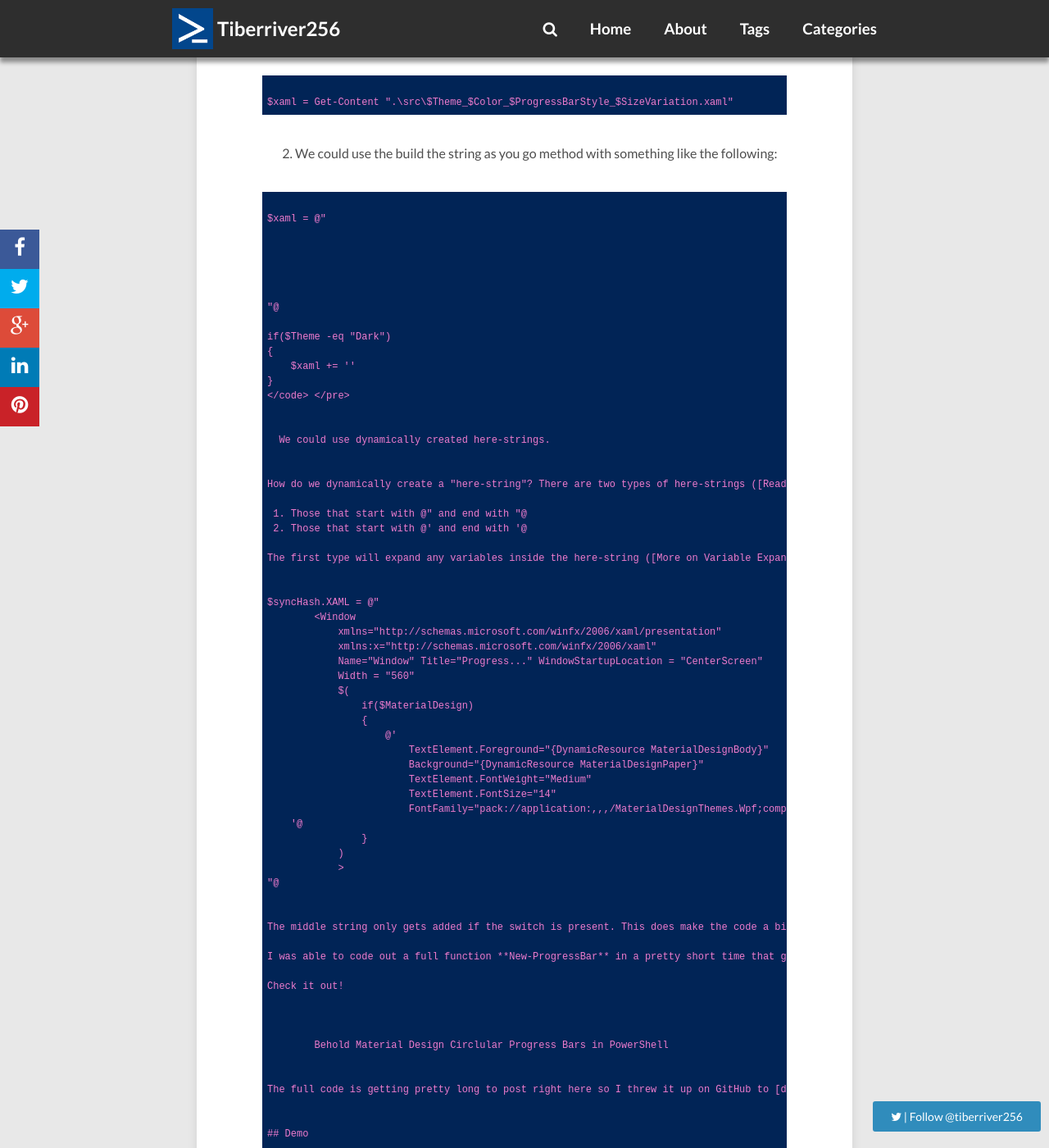
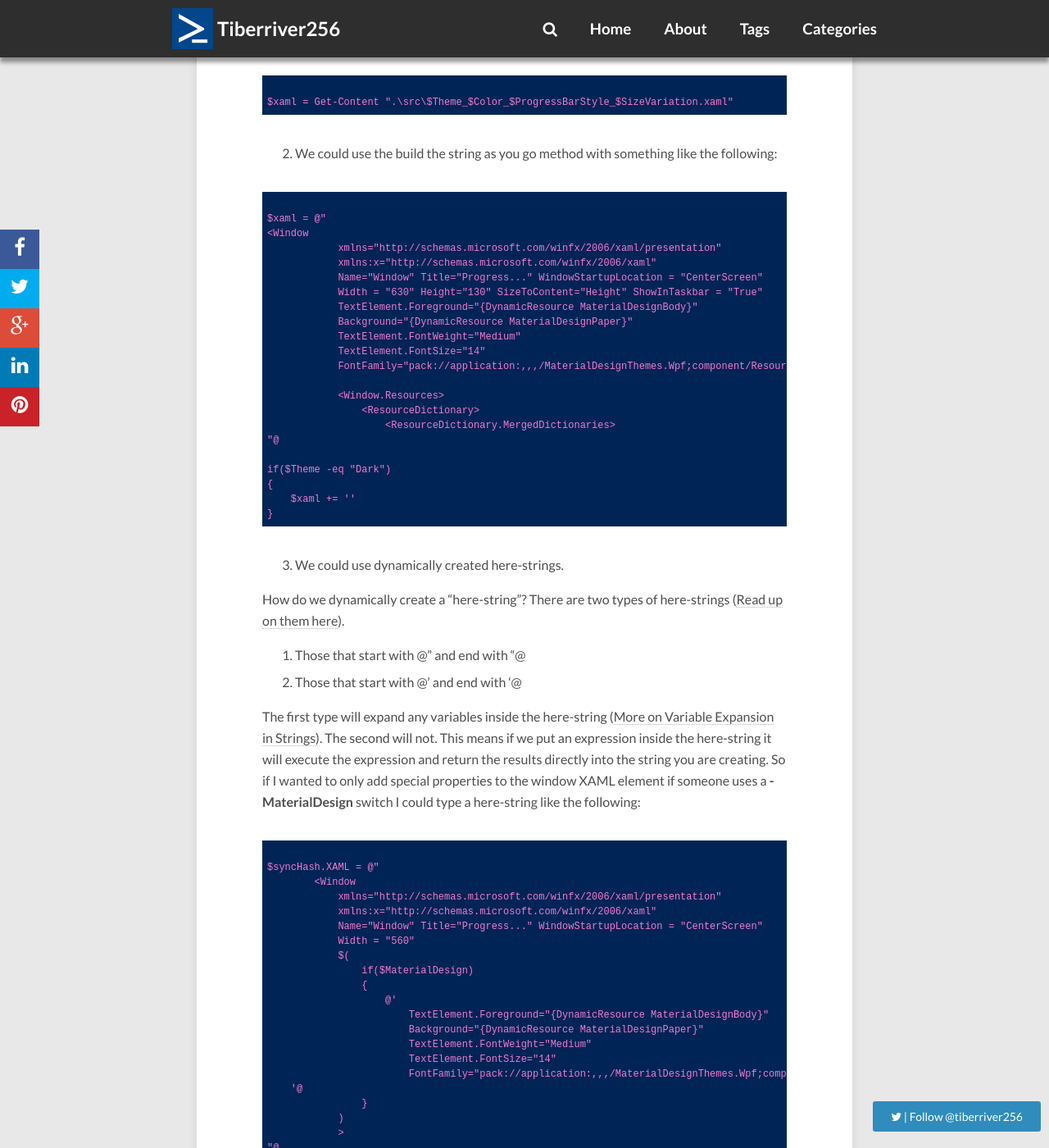
Before and after one commit to Tiberriver256/Tiberriver256.GitHub.io, a Jekyll site: the page built from _posts/2015-12-18-PowerShellProgress-Pt4.md, in a window 1280 px wide and 1400 px high, scrolled down 4280 px. Shown: the whole window at 82% size. Built offline with Jekyll 4.4.1, drawn with Linux system fonts in a browser that asks for light colours; nearby versions of some CDN libraries; comment, search, counter and statistics services are not loaded; some of the changed text lies outside the part shown.

Commit message:
Escaped more XML

```diff
--- a/_posts/2015-12-18-PowerShellProgress-Pt4.md
+++ b/_posts/2015-12-18-PowerShellProgress-Pt4.md
@@ -144,20 +144,20 @@
 
 <pre> <code class="ps">
 $xaml = @"
-<Window
-            xmlns="http://schemas.microsoft.com/winfx/2006/xaml/presentation"
-            xmlns:x="http://schemas.microsoft.com/winfx/2006/xaml"
-            Name="Window" Title="Progress..." WindowStartupLocation = "CenterScreen"
-            Width = "630" Height="130" SizeToContent="Height" ShowInTaskbar = "True"
-            TextElement.Foreground="{DynamicResource MaterialDesignBody}"
-            Background="{DynamicResource MaterialDesignPaper}"
-            TextElement.FontWeight="Medium"
-            TextElement.FontSize="14"
-            FontFamily="pack://application:,,,/MaterialDesignThemes.Wpf;component/Resources/Roboto/#Roboto">
+&lt;Window
+            xmlns=&quot;http://schemas.microsoft.com/winfx/2006/xaml/presentation&quot;
+            xmlns:x=&quot;http://schemas.microsoft.com/winfx/2006/xaml&quot;
+            Name=&quot;Window&quot; Title=&quot;Progress...&quot; WindowStartupLocation = &quot;CenterScreen&quot;
+            Width = &quot;630&quot; Height=&quot;130&quot; SizeToContent=&quot;Height&quot; ShowInTaskbar = &quot;True&quot;
+            TextElement.Foreground=&quot;{DynamicResource MaterialDesignBody}&quot;
+            Background=&quot;{DynamicResource MaterialDesignPaper}&quot;
+            TextElement.FontWeight=&quot;Medium&quot;
+            TextElement.FontSize=&quot;14&quot;
+            FontFamily=&quot;pack://application:,,,/MaterialDesignThemes.Wpf;component/Resources/Roboto/#Roboto&quot;&gt;
 
-            <Window.Resources>
-                <ResourceDictionary>
-                    <ResourceDictionary.MergedDictionaries>
+            &lt;Window.Resources&gt;
+                &lt;ResourceDictionary&gt;
+                    &lt;ResourceDictionary.MergedDictionaries&gt;
 "@
 
 if($Theme -eq "Dark")
@@ -179,24 +179,24 @@
 
 <pre> <code class="ps">
 $syncHash.XAML = @"
-        <Window
-            xmlns="http://schemas.microsoft.com/winfx/2006/xaml/presentation"
-            xmlns:x="http://schemas.microsoft.com/winfx/2006/xaml"
-            Name="Window" Title="Progress..." WindowStartupLocation = "CenterScreen"
-            Width = "560"
+        &lt;Window
+            xmlns=&quot;http://schemas.microsoft.com/winfx/2006/xaml/presentation&quot;
+            xmlns:x=&quot;http://schemas.microsoft.com/winfx/2006/xaml&quot;
+            Name=&quot;Window&quot; Title=&quot;Progress...&quot; WindowStartupLocation = &quot;CenterScreen&quot;
+            Width = &quot;560&quot;
             $(
                 if($MaterialDesign)
                 {
-                    @'
-                        TextElement.Foreground="{DynamicResource MaterialDesignBody}"
-                        Background="{DynamicResource MaterialDesignPaper}"
-                        TextElement.FontWeight="Medium"
-                        TextElement.FontSize="14"
-                        FontFamily="pack://application:,,,/MaterialDesignThemes.Wpf;component/Resources/Roboto/#Roboto"
-    '@
+                    @&apos;
+                        TextElement.Foreground=&quot;{DynamicResource MaterialDesignBody}&quot;
+                        Background=&quot;{DynamicResource MaterialDesignPaper}&quot;
+                        TextElement.FontWeight=&quot;Medium&quot;
+                        TextElement.FontSize=&quot;14&quot;
+                        FontFamily=&quot;pack://application:,,,/MaterialDesignThemes.Wpf;component/Resources/Roboto/#Roboto&quot;
+    &apos;@
                 }
             )
-            >
+            &gt;
 "@
 </code> </pre>
 
```
Also changed, not shown: _posts/2015-12-14-PowerShellProgress-Pt3.md (+11 -11 lines).
